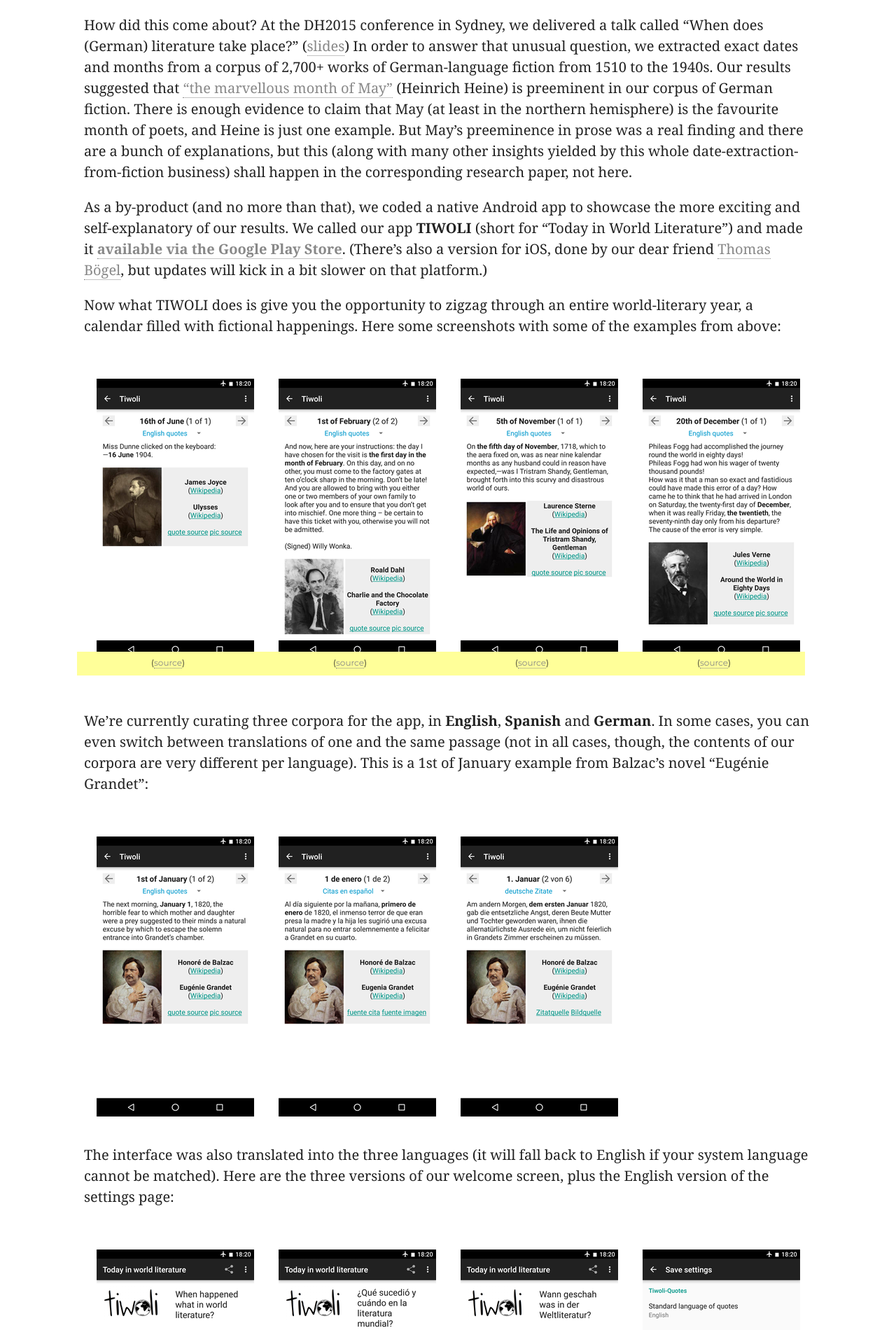
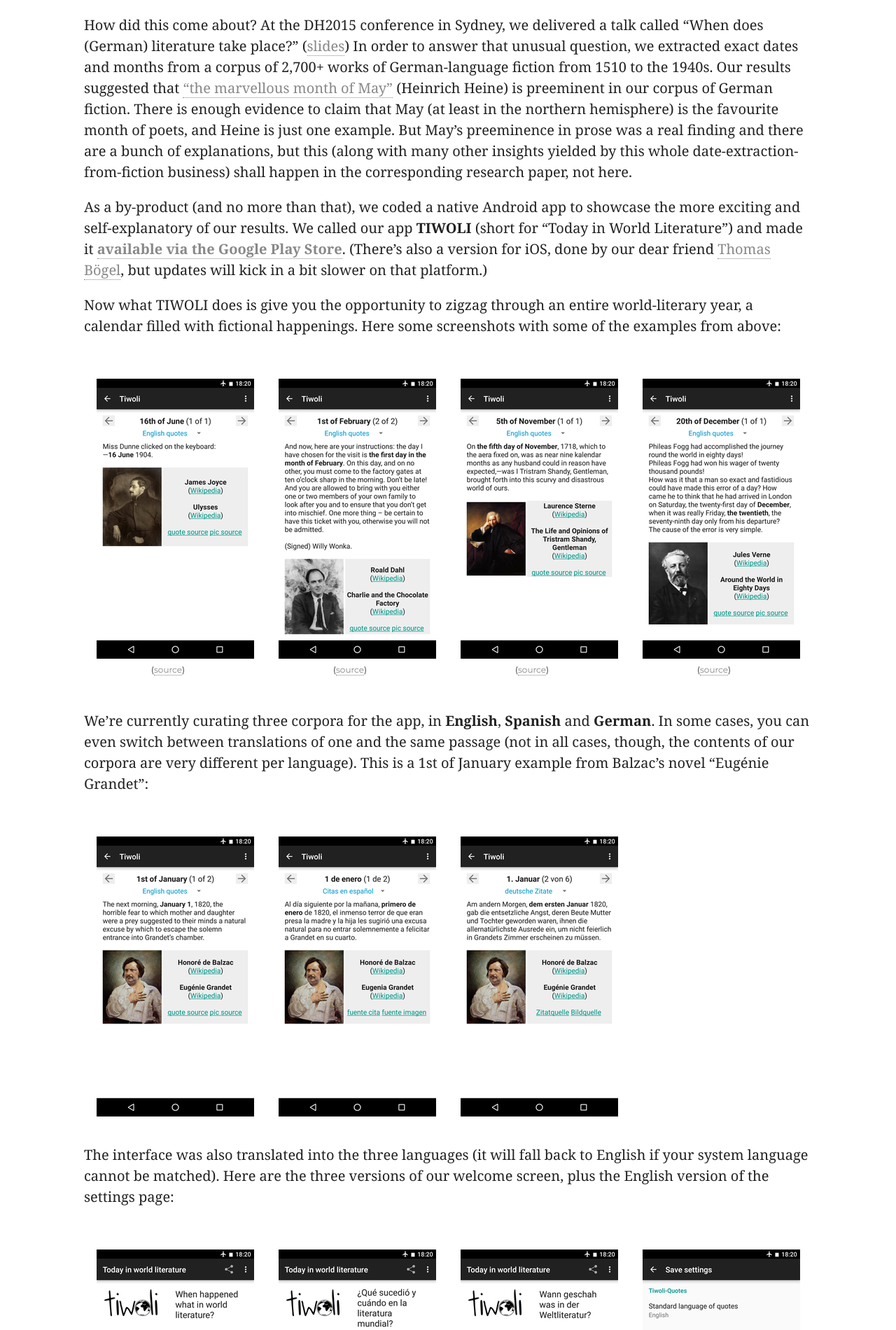
Before and after one commit to weltliteratur/blog, a Jekyll site: the page built from _posts/2016-09-07-Introducing-TIWOLI.markdown, in a window 1280 px wide. Shown: the part 1003-2903 px from the top of the page at 70% size. Built offline with Jekyll 4.4.1, drawn with Linux system fonts in a browser that asks for light colours; nearby versions of some CDN libraries; some web fonts are replaced; comment, search, counter and statistics services are not loaded.

Commit message:
some padding issues

```diff
--- a/css/style.css
+++ b/css/style.css
@@ -640,8 +640,11 @@
     margin-bottom:0px;
 }
 #tiwoligallery figcaption {
+    bottom: 0px;
+    padding-right: 10px;
+    padding-left: 10px;
     color: #222;
-    background: #ff9;
+    background: #fff;
     font-size: 12px;
     line-height: 12px;
     position: relative;
```
